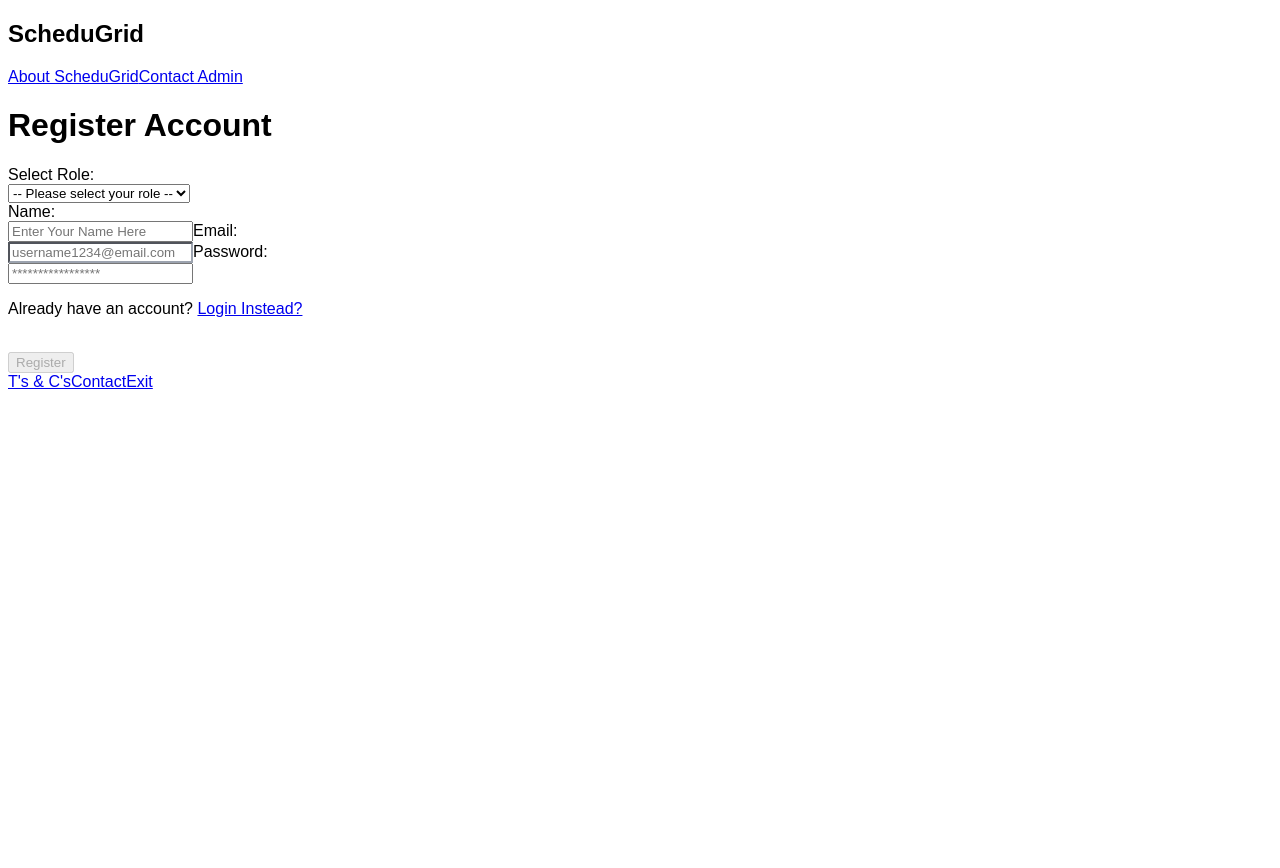
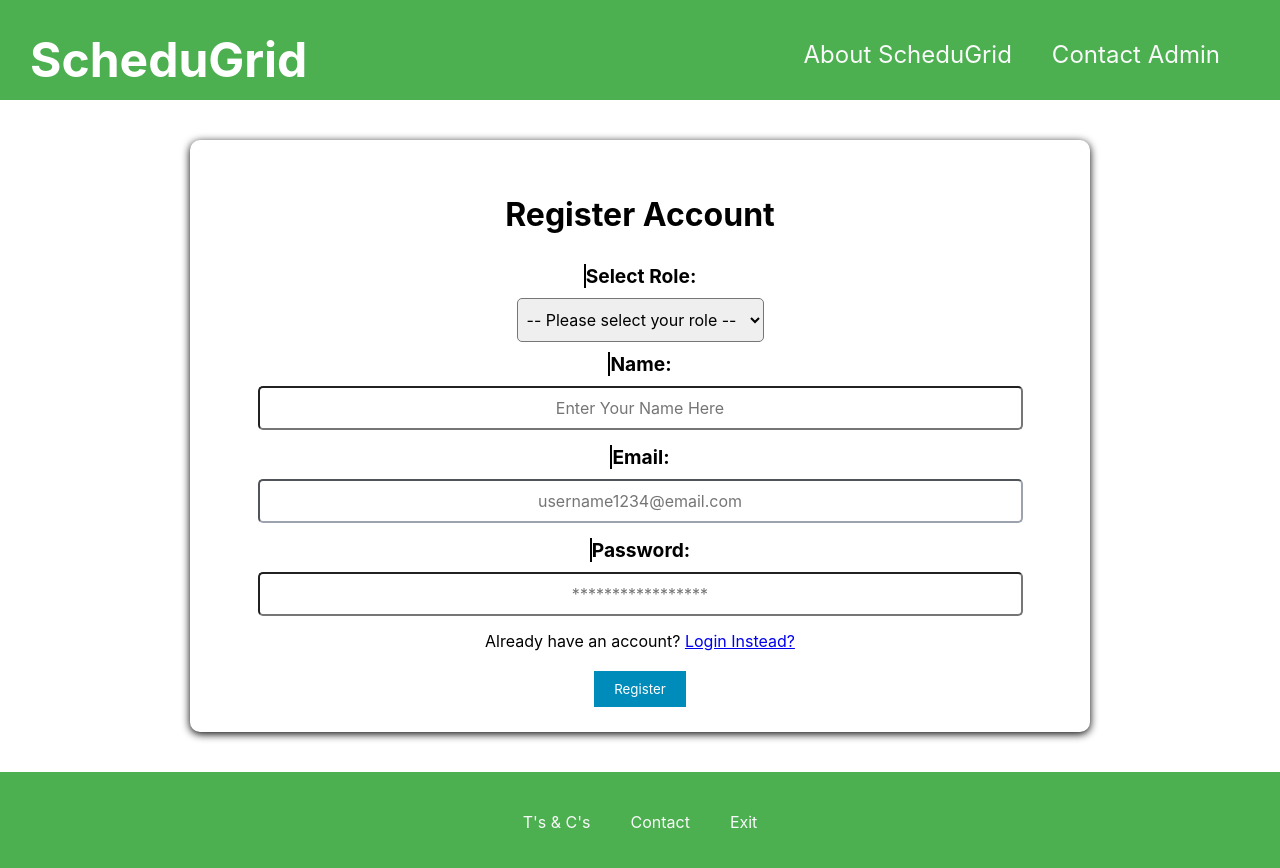
Before and after one commit to vansh2709/MINOR-PROJECT, a React (Create React App) app in the folder scheduler/: page /register in a window 1280 px wide. Shown: the top 868 px of the page. Before the commit the page ends 800 px from the top, so only its background shows below. Built offline with nearby package versions, Linux system fonts and the light colour scheme.

Commit message:
Refactor CSS for layout and design enhancements
Updated styles to improve layout and design consistency.

```diff
--- a/scheduler/src/App.css
+++ b/scheduler/src/App.css
@@ -1,43 +1,334 @@
 *{
-  font-family: Arial, Helvetica, sans-serif;
+  margin: 0;
+  padding: 0;
   box-sizing: border-box;
+  font-family: "Inter", Arial, sans-serif;
 }
 
-.App {
+.header{
+    background-color: #4CAF50;
+    color: white;
+    padding: 20px;
     text-align: center;
+    height: 100px;
+}
+.footer{
+    background-color: #4CAF50;
+    padding: 40px;
+    text-align: center;
+    justify-content: center;
+    font-size: 1rem;
+    width: 100%;
 }
 
-.App-logo {
-  height: 40vmin;
-  pointer-events: none;
+.Title{
+    font-size: 3rem;
+    font-weight: bold;
+    margin-right: 20px;
+    justify-self: left;
+    position:absolute;
+    left:20px;
+    padding: 10px;
+}
+.headings{
+    font-size: 2rem;
+    font-weight: bold;
+    margin: 20px;
+    justify-self: center;
+    padding: 10px;
+}
+.label{
+    font-weight: bold;
+    font-size: 1.2rem;
+    margin:5px;
+    border-left: #000000 2px solid;
 }
 
-@media (prefers-reduced-motion: no-preference) {
-  .App-logo {
-    animation: App-logo-spin infinite 20s linear;
+.header-links{
+    margin: 10px 10px;
+    padding: 10px;
+    justify-self: right;
+    font-size: 1.5rem;
+    gap: 15px;
 }
+.links{
+    margin: 0 10px;
+    text-decoration: none;
+    padding: 10px;
+    color: rgb(249, 249, 249);
+}
+.links:hover{
+    text-decoration: underline;
+    color: #0a1a1f;
+    cursor: pointer;
+}
+.content{
+    border: #000000 10px solid;
+
 }
 
-.App-header {
-  background-color: #282c34;
-  min-height: 100vh;
+.card{
+    border: 1px solid #ccc;
+    border-radius: 5px;
+    padding: 15px;
+    margin: 10px 0;
+    box-shadow: 2px 2px 5px rgba(0,0,0,0.1);
+}
+.submit-row{
+    margin-top: 10px;
+}
+
+.select-box{
+    padding: 10px;
+    padding-left: 5px;
+    width: fit-content;
+    font-size: 1rem;
+    text-align: center;
+    border-radius: 5px;
+    margin: 10px;
+}
+
+.left-coloumn{
+    flex: 1;
+    margin-right: 20px;
+}
+
+.approve-btn{
+    background-color: #4CAF50;
+    color: white;
+    border: none;
+    padding: 10px 20px;
+    cursor: pointer;
+}
+.reject-btn{
+    background-color: #f44336;
+    color: white;
+    border: none;
+    padding: 10px 20px;
+    cursor: pointer;
+}
+.button{
+    background-color: #008CBA;
+    color: white;
+    border: none;
+    padding: 10px 20px;
+    cursor: pointer;
+}
+
+.logout-btn{
+    background-color: #555555;
+    color: white;
+    border: none;
+    padding: 10px 20px;
+    cursor: pointer;
+    top: 10px;
+    right: 10px;
+}
+
+.dashboard{
+    padding: 2px;
+}
+
+.dashboard-content{
+    display: flex;
+    gap: 15px;
+    margin-top: 20px;
+}
+.field-sections{
+    margin: 20px;
+    border-radius: 5px;
+    padding: 10px;
+}
+.announcements-container{
+    display: flex;
+}
+
+.announcements-container ul{
+    font-size: 1rem;
+}
+
+.login-page{
+    background:white;
+  padding:25px;
+  border-radius:10px;
+  box-shadow:0 2px 8px black;
+  width:100%;
+  max-width:900px;
+  margin:40px auto;
+  text-align:center;
+}
+
+.announcer{
+    background:white;
+  padding:15px;
+  border-radius:10px;
+  box-shadow:0 2px 8px black;
+  width:100%;
+  max-width: 400px;
+  margin:20px;
+  text-align:center;
+}
+.input-box{
+    margin: 10px;
+    padding: 10px;
+    margin-bottom: 15px;
+    width: 90%;
+    font-size: 1rem;
+    border-radius: 5px;
+    text-align: center;
+    height: fit-content;
+}
+
+.aside{
+    background-color: #f4f4f4;
+    padding: 15px;
+    margin-top: 20px;
+}
+
+.profile-card{
+    align-items: center;
+}
+
+.avatar{
+    border-radius: 50%;
+    width: 100px;
+    height: 100px;
+}
+
+.info-list{
+    padding: 0;
+}
+
+.info-item{
+    margin: 5px 0;
+}
+
+.student-leave-container{
     display: flex;
     flex-direction: column;
     align-items: center;
-  justify-content: center;
-  font-size: calc(10px + 2vmin);
-  color: white;
+    margin-top: 20px;
 }
 
-.App-link {
-  color: #61dafb;
+.teacher-availability{
+    border: 1px solid #ccc;
+    border-radius: 5px;
+    padding: 20px;
+    width: 80%;
+    box-shadow: 2px 2px 5px rgba(0,0,0,0.1);
+}
+.availability-container{
+    display: flex;
+    flex-direction: column;
+    align-items: center;
+    margin-top: 20px;
+}
+.availability-options{
+    margin: 10px 0;
+    padding: 10px;
+    width: 300px;
+    font-size: 1rem;
 }
 
-@keyframes App-logo-spin {
-  from {
-    transform: rotate(0deg);
+.Student-leave-mangement{
+    border: 1px solid #ccc;
+    border-radius: 5px;
+    padding: 20px;
+    width: 80%;
+    box-shadow: 2px 2px 5px rgba(0,0,0,0.1);
 }
-  to {
-    transform: rotate(360deg);
+
+.schedule-container{
+    display: flex;
+    flex-direction: column;
+    align-items: center;
+    margin: 20px;
+    position:sticky;
+    background-color: rgb(255, 255, 255);
+    border: #000000 2px solid;
+    border-radius: 10px;
+    padding: 15px;
 }
+.schedule-table{
+    border-collapse: collapse;
+    width: 100%;
+    max-width: 600px;
+    margin-top: 10px;
+    padding: 10px;
 }
+.table-time{
+    background-color: #67e66d;
+    font-weight: bold;
+    font-size: 1.2rem;
+    border: 2px solid #ffffff;
+    min-width: 90px ;
+    max-width: 90px ;
+    height: auto;
+    padding: 5px;
+    border-radius: 15px;
+    box-shadow: #000000 2px 2px 5px rgb(0, 0, 0);
+
+}
+.table-row{
+    min-width: 90px ;
+    max-width: 90px ;
+    height: auto;
+}
+.timetable-section{
+    left:20%;
+    top:15%;
+    position: absolute;
+}
+
+.subject-cell{
+    padding: 10px;
+    border: 1px solid #ffffff;
+    text-align: center;
+    background-color: #555555;
+    border-radius: 15px;
+
+}
+.Day-label{
+    font-weight: bold;
+}
+
+
+.subject-code{
+    font-weight: bold;
+    padding: 5px;
+    border-bottom: #000000 2px solid;
+    margin-bottom: 5px;
+}
+
+.Teacher-name{
+    border-top: #000000 2px solid;
+    font-style: italic;
+    margin-top: 5px;
+    padding-top:5px;
+}
+
+.leave-box{
+    margin: 10px 0;
+    padding: 10px;
+    width: 300px;
+    font-size: 1rem;
+}
+
+.register-page{
+    background:white;
+  padding:25px;
+  border-radius:10px;
+  box-shadow:0 2px 8px black;
+  width:100%;
+  max-width:900px;
+  margin:40px auto;
+  text-align:center;
+}
+
+.submiit-leave{
+    margin-top: 10px;
+}
+
+.leave-status{
+    margin-top: 10px;
+}
```
Lines whose indentation alone changed are shown as unchanged.
